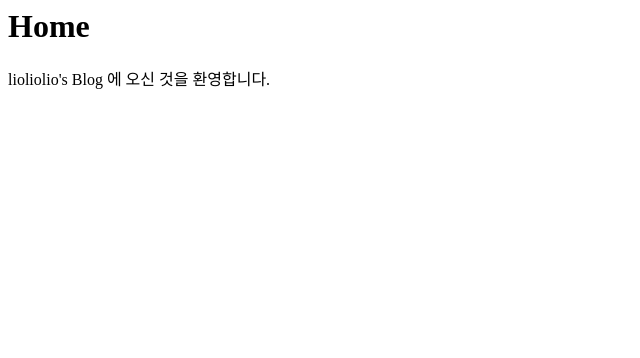
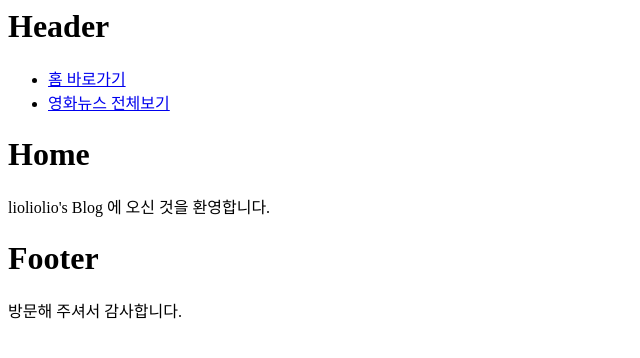
Before and after one commit to lioliolio/blog_practice, a Django app: page / in a window 1280 px wide. Shown: the top 358 px of the page, without its empty margins (0-640 px from the left). Run offline with Django 3.2, Linux system fonts and the light colour scheme.

Commit message:
update render funtion: add header, footer render funtionality

```diff
--- a/blog/blog/renderer.py
+++ b/blog/blog/renderer.py
@@ -3,8 +3,12 @@ from django.http.response import HttpResponse
 
 def render(template_name, context):
 
+    header_content = open(settings.BASE_DIR + "/blog/templates/header.html", "r").read()
+    footer_content = open(settings.BASE_DIR + "/blog/templates/footer.html", "r").read()
     with open(settings.BASE_DIR + "/blog/templates/" + template_name + ".html", "r") as template:
         content = template.read()
+        content = content.replace("## header ##", header_content)
+        content = content.replace("## footer ##", footer_content)
 
         for key, value in context.items():
             content = content.replace(
--- /dev/null
+++ b/blog/blog/templates/footer.html
@@ -0,0 +1,4 @@
+<footer>
+    <h1>Footer</h1>
+    <p>방문해 주셔서 감사합니다.</p>
+</footer>
--- /dev/null
+++ b/blog/blog/templates/header.html
@@ -0,0 +1,7 @@
+<header>
+    <h1>Header</h1>
+    <ul>
+        <li><a href="/">홈 바로가기</a></li>
+        <li><a href="/news/">영화뉴스 전체보기</a></li>
+    </ul>
+</header>
--- a/blog/blog/templates/home.html
+++ b/blog/blog/templates/home.html
@@ -1,2 +1,4 @@
+## header ##
 <h1>Home</h1>
 <p>## name ## 에 오신 것을 환영합니다.</p>
+## footer ##
--- a/blog/blog/templates/news.html
+++ b/blog/blog/templates/news.html
@@ -1,3 +1,4 @@
+## header ##
 <h1>News</h1>
 <p>This is news page.</p>
 
@@ -9,3 +10,4 @@
 </form>
 
 ## news_content ##
+## footer ##
--- a/blog/blog/views.py
+++ b/blog/blog/views.py
@@ -1,5 +1,7 @@
 import json
 import requests
+
+from django.http.response import HttpResponse
 
 from blog.renderer import render
 
```
